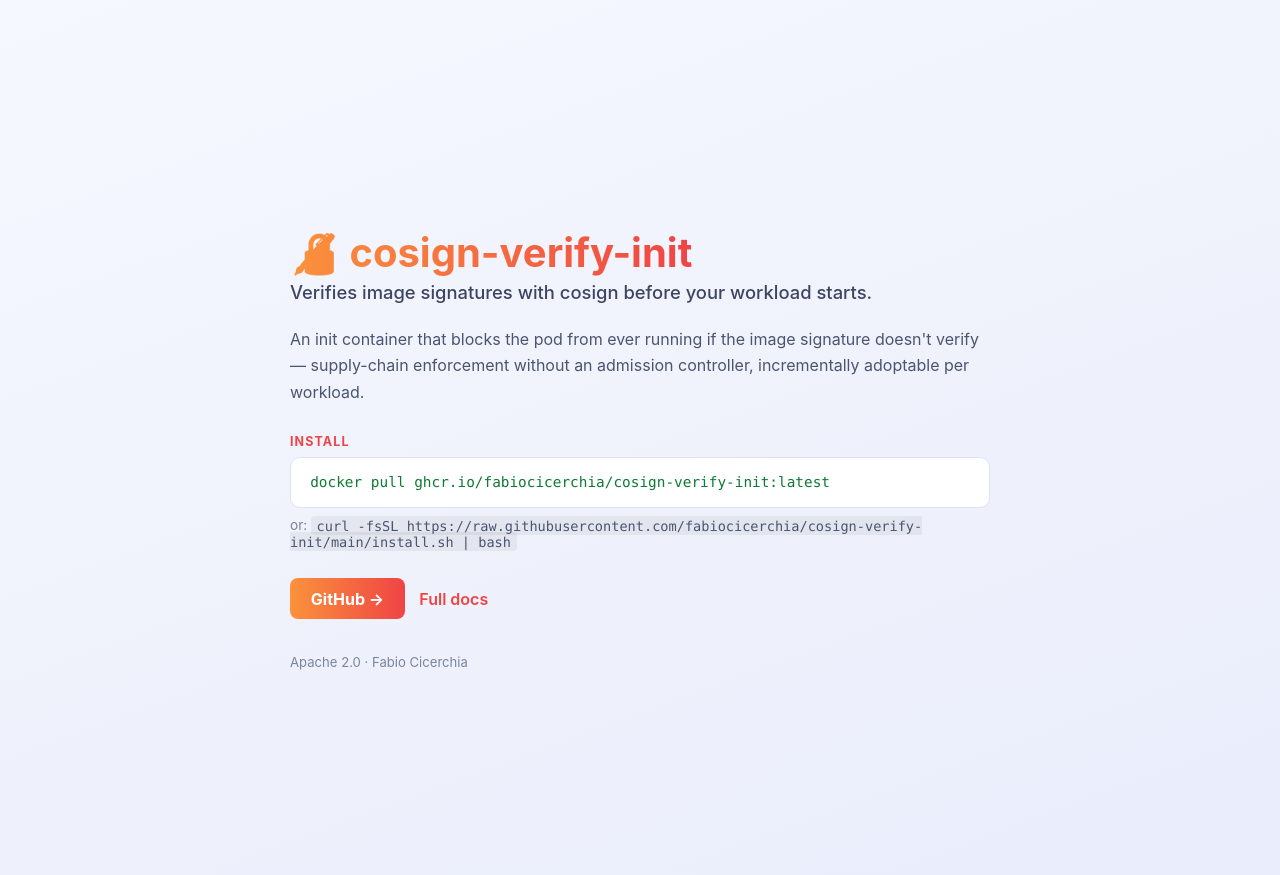
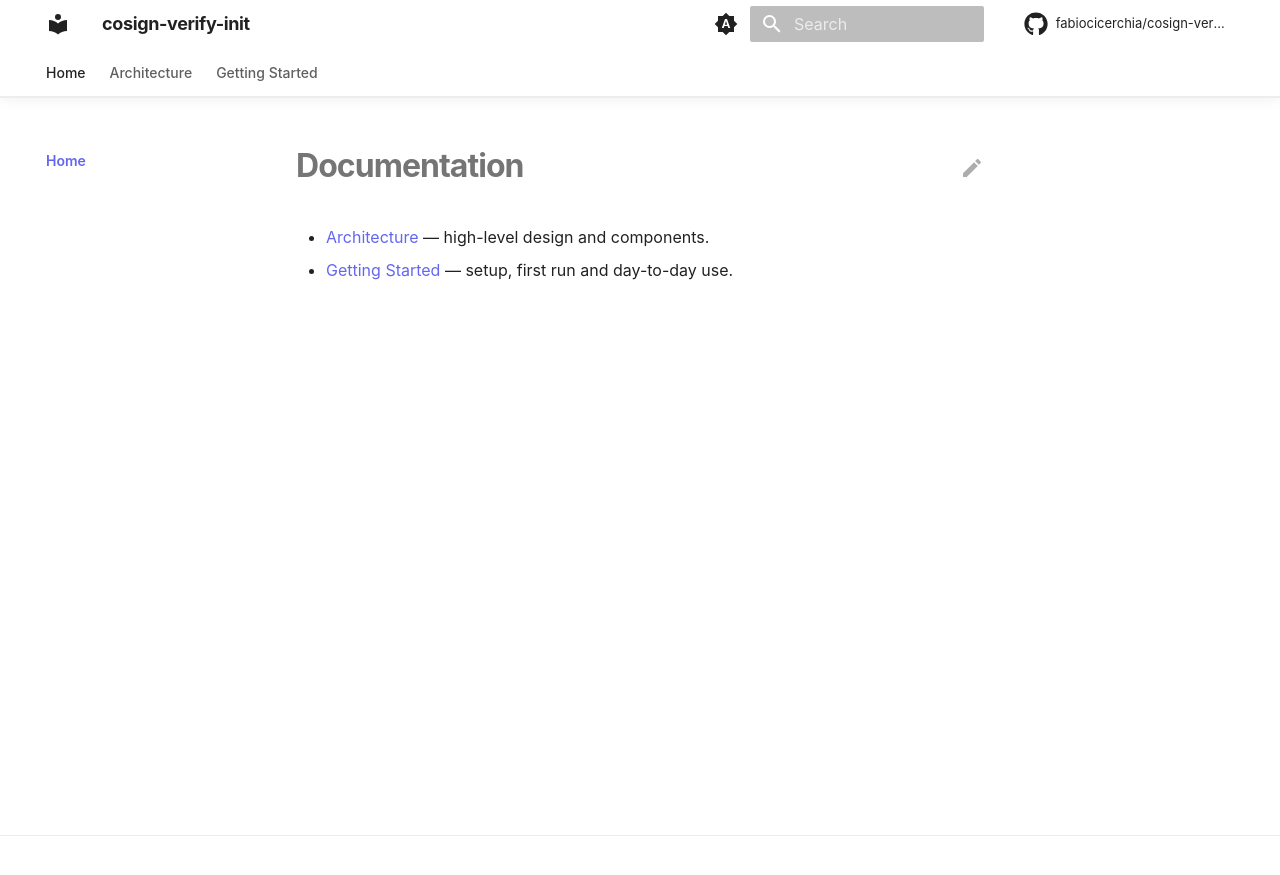
Before and after one commit to fabiocicerchia/cosign-verify-init, an MkDocs documentation site: the page built from docs/README.md, in a window 1280 px wide. Shown: the top 875 px of the page. Built offline with MkDocs 1.6.1 and Material for MkDocs 9.7.7, drawn with Linux system fonts in a browser that asks for light colours; comment, search, counter and statistics services are not loaded.

Commit message:
feat(docs): build the docs site in Actions and drop Read the Docs
This repo's mkdocs.yml has never been rendered: Pages serves main/docs as
a folder, so the site is docs/index.html plus raw markdown, and the doc
pages come back as text/markdown rather than a rendered site.

docs.yml builds it with `mkdocs build --strict` on the pinned toolchain and
deploys the artifact to Pages. The splash is copied to the artifact root,
where the repo homepage and README badges already point, and the rendered
site publishes under /docs/ — so no existing URL breaks.

mkdocs.yml takes the shared Material template but keeps this repo's own nav.
docs/requirements.txt pins the toolchain, git-revision-date-localized
included: the config loads it and the strict build aborts without it.
check-yaml skips mkdocs.yml, whose Material tags safe_load cannot parse.

Co-Authored-By: Claude Opus 5 (1M context) <noreply@anthropic.com>
Claude-Session: https://claude.ai/code/session_01F5By8zzZMak7tqZGraixSJ

```diff
--- a/.pre-commit-config.yaml
+++ b/.pre-commit-config.yaml
@@ -22,7 +22,7 @@ repos:
         # templates rather than YAML — the parser cannot read either as-is. The
         # exclude is path-relative so it catches chart/ and charts/<name>/ alike.
         args: [--allow-multiple-documents]
-        exclude: (^|/)templates/
+        exclude: (^|/)templates/|^mkdocs\.yml$
       - id: check-json
       - id: check-toml
       # Python only (types: [python]) — a no-op in a repo with no .py files, so
--- /dev/null
+++ b/docs/stylesheets/extra.css
@@ -0,0 +1,227 @@
+/*
+ * PROJECT_NAME — premium documentation theme for MkDocs Material.
+ * System typography, gradient accents, soft depth, icon-driven feature cards.
+ * Nothing here loads over the network: no CDN, no web font, no analytics.
+ *
+ * ── The one thing you change ──────────────────────────────────────────────
+ * The accent below. Pick the colour of the cluster the project belongs to so
+ * the docs, the landing page (docs/index.html) and the GitHub description read
+ * as one family — don't pick from taste. Set --accent and --accent-2 to match
+ * the pair you used in docs/index.html:
+ *
+ *   platform / Kubernetes    #38bdf8  #3b82f6   (blue)
+ *   security / supply chain  #fb923c  #ef4444   (orange-red)
+ *   CLI utilities            #22d3ee  #6366f1   (cyan-indigo)   ← default
+ *   GreenOps                 #34d399  #059669   (green)
+ */
+
+:root {
+  /* Keep --accent / --accent-2 identical to docs/index.html so the splash and
+     the docs site never drift. Roles below map them for legibility: indigo
+     carries chrome/links (contrast on white), cyan is the interactive accent;
+     the hero and buttons blend both. */
+  --accent: #22d3ee;
+  --accent-2: #6366f1;
+
+  --md-primary-fg-color: var(--accent-2);
+  --md-primary-fg-color--light: var(--accent-2);
+  --md-primary-fg-color--dark: var(--accent-2);
+  --md-accent-fg-color: var(--accent);
+
+  /* System stack — matches docs/index.html and needs no download. */
+  --md-text-font-family: -apple-system, BlinkMacSystemFont, "Segoe UI", Roboto,
+    Helvetica, Arial, sans-serif;
+  --md-code-font-family: ui-monospace, SFMono-Regular, "SF Mono", Menlo, Monaco,
+    Consolas, "Liberation Mono", monospace;
+}
+
+/* Keep the header/links legible on the custom primary in both schemes. */
+[data-md-color-primary="custom"] {
+  --md-primary-bg-color: #ffffff;
+  --md-typeset-a-color: var(--accent-2); /* indigo — readable on white */
+}
+[data-md-color-scheme="slate"] {
+  --md-typeset-a-color: var(--accent); /* cyan — readable on the dark ground */
+  --md-default-bg-color: #0b0f1a;
+  --md-default-bg-color--light: #0d1220;
+}
+[data-md-color-scheme="slate"] .md-header,
+[data-md-color-scheme="slate"] .md-tabs {
+  background-color: #0b0f1a;
+}
+
+/* === Header: translucent, blurred, hairline divider ====================== */
+
+.md-header {
+  background-color: var(--md-default-bg-color);
+  color: var(--md-default-fg-color);
+  box-shadow: none;
+  border-bottom: 1px solid var(--md-default-fg-color--lightest);
+  backdrop-filter: saturate(180%) blur(20px);
+  -webkit-backdrop-filter: saturate(180%) blur(20px);
+}
+.md-header[data-md-state="shadow"],
+.md-header--shadow {
+  box-shadow: 0 2px 12px rgba(0, 0, 0, 0.06);
+}
+.md-header__title {
+  font-weight: 700;
+  letter-spacing: -0.02em;
+}
+.md-tabs {
+  background-color: var(--md-default-bg-color);
+  color: var(--md-default-fg-color);
+  border-bottom: 1px solid var(--md-default-fg-color--lightest);
+}
+.md-tabs__link {
+  opacity: 0.72;
+  font-weight: 500;
+}
+.md-tabs__link:hover,
+.md-tabs__link--active {
+  opacity: 1;
+}
+
+/* === Typography ========================================================== */
+
+.md-typeset {
+  font-feature-settings: "kern", "liga";
+}
+.md-typeset h1 {
+  font-weight: 700;
+  letter-spacing: -0.03em;
+  line-height: 1.15;
+}
+.md-typeset h2 {
+  font-weight: 650;
+  letter-spacing: -0.02em;
+  margin-top: 2.4em;
+}
+.md-typeset h3 {
+  font-weight: 600;
+  letter-spacing: -0.01em;
+}
+
+/* Rounded, bordered code blocks — softer than the default flush edges. */
+.md-typeset pre > code,
+.md-typeset .highlight > pre {
+  border-radius: 10px;
+}
+.md-typeset .highlight {
+  border-radius: 10px;
+  border: 1px solid var(--md-default-fg-color--lightest);
+}
+
+/* Tables read as cards and scroll on narrow screens instead of clipping. */
+.md-typeset table:not([class]) {
+  border-radius: 10px;
+  border: 1px solid var(--md-default-fg-color--lightest);
+  overflow: hidden;
+  font-size: 0.78rem;
+}
+.md-typeset table:not([class]) th {
+  font-weight: 600;
+  text-transform: uppercase;
+  letter-spacing: 0.04em;
+  font-size: 0.68rem;
+}
+
+/* === Buttons ============================================================= */
+
+.md-typeset .md-button {
+  border-radius: 980px;
+  font-weight: 600;
+  padding: 0.5em 1.4em;
+  transition: transform 0.25s cubic-bezier(0.25, 0.1, 0.25, 1),
+    box-shadow 0.25s ease;
+}
+.md-typeset .md-button--primary {
+  background: linear-gradient(135deg, var(--accent), var(--accent-2));
+  border: none;
+  color: #fff;
+}
+.md-typeset .md-button:hover {
+  transform: translateY(-1px) scale(1.02);
+  box-shadow: 0 6px 24px rgba(99, 102, 241, 0.3);
+}
+
+/* === Home hero =========================================================== */
+/* Rendered from a <div class="hero"> block in docs/README.md. */
+
+.md-typeset .hero {
+  text-align: center;
+  padding: 3.5rem 1rem 1rem;
+}
+.md-typeset .hero h1 {
+  font-size: 3rem;
+  margin: 0 0 0.4rem;
+  background: linear-gradient(135deg, var(--accent), var(--accent-2));
+  -webkit-background-clip: text;
+  background-clip: text;
+  -webkit-text-fill-color: transparent;
+  color: transparent;
+}
+.md-typeset .hero .hero-tagline {
+  font-size: 1.3rem;
+  font-weight: 500;
+  color: var(--md-default-fg-color--light);
+  max-width: 42rem;
+  margin: 0 auto 1.6rem;
+  line-height: 1.4;
+}
+.md-typeset .hero .md-button + .md-button {
+  margin-left: 0.5rem;
+}
+
+/* === Feature cards ======================================================= */
+/* Material's `<div class="grid cards">` list syntax, given depth + hover. */
+
+.md-typeset .grid.cards > ul > li,
+.md-typeset .grid > .card {
+  border-radius: 16px;
+  border: 1px solid var(--md-default-fg-color--lightest);
+  padding: 1.4rem;
+  transition: transform 0.3s cubic-bezier(0.25, 0.1, 0.25, 1),
+    box-shadow 0.3s ease, border-color 0.3s ease;
+}
+.md-typeset .grid.cards > ul > li:hover,
+.md-typeset .grid > .card:hover {
+  transform: translateY(-3px);
+  border-color: color-mix(in srgb, var(--accent) 40%, transparent);
+  box-shadow: 0 10px 34px rgba(0, 0, 0, 0.08);
+}
+[data-md-color-scheme="slate"] .md-typeset .grid.cards > ul > li:hover {
+  box-shadow: 0 10px 34px rgba(0, 0, 0, 0.5);
+}
+.md-typeset .grid.cards > ul > li > hr {
+  margin: 0.8rem 0;
+}
+.md-typeset .grid.cards .twemoji,
+.md-typeset .grid.cards svg {
+  color: var(--accent);
+}
+
+/* === Sidebar / nav ======================================================= */
+
+.md-nav__title {
+  font-weight: 700;
+  letter-spacing: -0.01em;
+}
+.md-nav__link--active {
+  font-weight: 600;
+}
+
+/* === Footer ============================================================== */
+
+.md-footer-meta {
+  background-color: var(--md-default-bg-color);
+  border-top: 1px solid var(--md-default-fg-color--lightest);
+}
+.md-footer-meta .md-footer-copyright,
+.md-footer-meta .md-footer__link {
+  color: var(--md-default-fg-color--light);
+}
+
+html {
+  scroll-behavior: smooth;
+}
--- a/mkdocs.yml
+++ b/mkdocs.yml
@@ -1,15 +1,130 @@
+# cosign-verify-init docs — MkDocs Material, styled to feel like a product site
+# (premium hero, feature cards, nav tabs, dark/light, local search, edit links)
+# while staying on the portfolio's standard tooling. See docs/stylesheets/extra.css
+# for the look; the accent palette lives there and is the only thing you swap.
 site_name: cosign-verify-init
-site_url: https://fabiocicerchia.github.io/cosign-verify-init
 site_description: Kubernetes init container that verifies cosign image signatures before the main workload starts.
+site_url: https://fabiocicerchia.github.io/cosign-verify-init/docs/
 repo_url: https://github.com/fabiocicerchia/cosign-verify-init
 repo_name: fabiocicerchia/cosign-verify-init
+edit_uri: edit/main/docs/
+copyright: Copyright &copy; 2026 Fabio Cicerchia
+docs_dir: docs
+
+# docs/index.html is the standalone GitHub Pages splash, not a docs page. Keep
+# it out of the MkDocs render so the site home (README.md) maps to index.html
+# without a collision. GitHub Pages still serves the raw file; RTD serves this.
+exclude_docs: |
+  index.html
+  requirements.txt
 
 theme:
   name: material
+  # No web fonts: these docs avoid external requests (privacy, offline docs,
+  # reproducible RTD builds). A system font stack is set in extra.css instead.
+  font: false
+  language: en
+  palette:
+    # Follows the OS by default, with a manual toggle. `primary`/`accent: custom`
+    # hand the colours to extra.css so both schemes share one palette.
+    - media: "(prefers-color-scheme)"
+      primary: custom
+      accent: custom
+      toggle:
+        icon: material/brightness-auto
+        name: Switch to light mode
+    - media: "(prefers-color-scheme: light)"
+      scheme: default
+      primary: custom
+      accent: custom
+      toggle:
+        icon: material/weather-night
+        name: Switch to dark mode
+    - media: "(prefers-color-scheme: dark)"
+      scheme: slate
+      primary: custom
+      accent: custom
+      toggle:
+        icon: material/weather-sunny
+        name: Switch to system preference
+  features:
+    - navigation.tabs
+    - navigation.tabs.sticky
+    - navigation.sections
+    - navigation.top
+    - navigation.tracking
+    - navigation.indexes
+    - toc.follow
+    - search.suggest
+    - search.highlight
+    - search.share
+    - content.code.copy
+    - content.code.annotate
+    - content.action.edit
+    - content.tooltips
+  icon:
+    repo: fontawesome/brands/github
+    edit: material/pencil
 
+extra_css:
+  - stylesheets/extra.css
+
+extra:
+  # `generator: false` drops the "Made with Material for MkDocs" line; keep it
+  # if you'd rather credit the theme.
+  generator: false
+  social:
+    - icon: fontawesome/brands/github
+      link: https://github.com/fabiocicerchia/cosign-verify-init
+
+# Only the search plugin ships with MkDocs itself, so RTD needs nothing beyond
+# docs/requirements.txt. Anything else (social cards, minify, git-revision-date)
+# is a pip add — wire it into requirements.txt too or the RTD build breaks.
+plugins:
+  - search
+  - git-revision-date-localized:
+      enable_creation_date: true
+      # RTD's clone can be shallow; fall back to the build date instead of
+      # failing when a file's history isn't present.
+      fallback_to_build_date: true
+      type: date
+  # Note: Material's `social` plugin is deliberately NOT enabled — it downloads
+  # a font from fonts.google.com at build time, which breaks this repo's
+  # no-external-requests / reproducible-build stance (and every RTD build that
+  # inherits this template). Add Open Graph images by hand if you want them.
+
+markdown_extensions:
+  - abbr
+  - admonition
+  - attr_list
+  - def_list
+  - footnotes
+  - md_in_html
+  - tables
+  - toc:
+      permalink: true
+  - pymdownx.details
+  - pymdownx.superfences
+  - pymdownx.highlight:
+      anchor_linenums: true
+      line_spans: __span
+      pygments_lang_class: true
+  - pymdownx.inlinehilite
+  - pymdownx.snippets:
+      # `.` is the repo root (where mkdocs runs), so docs/changelog.md can embed
+      # the root CHANGELOG.md with `--8<-- "CHANGELOG.md"`.
+      base_path: ["."]
+      check_paths: true
+  - pymdownx.tabbed:
+      alternate_style: true
+  - pymdownx.tasklist:
+      custom_checkbox: true
+  - pymdownx.emoji:
+      emoji_index: !!python/name:material.extensions.emoji.twemoji
+      emoji_generator: !!python/name:material.extensions.emoji.to_svg
+
+# Top-level entries become tabs (theme feature navigation.tabs).
 nav:
   - Home: README.md
   - Architecture: architecture.md
   - Getting Started: getting-started.md
-
-docs_dir: docs
```
Also changed, not shown: docs/requirements.txt (added, +10 -0 lines), 1 other file.
